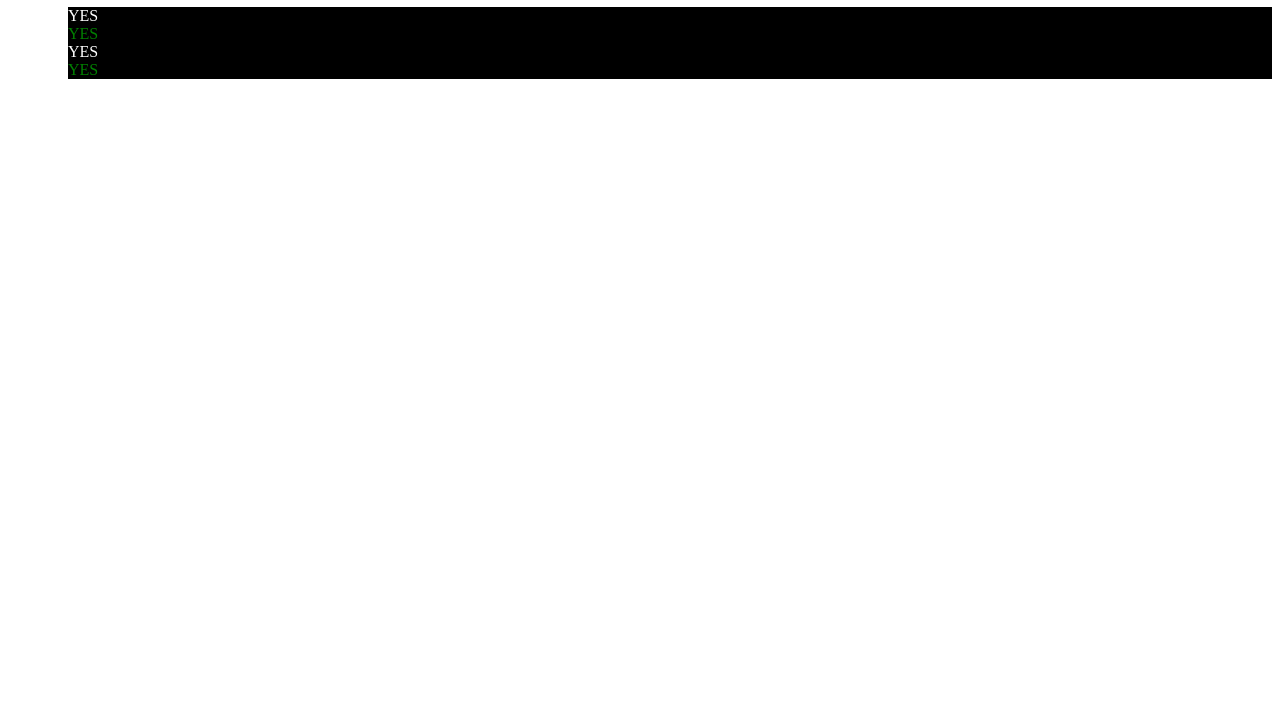
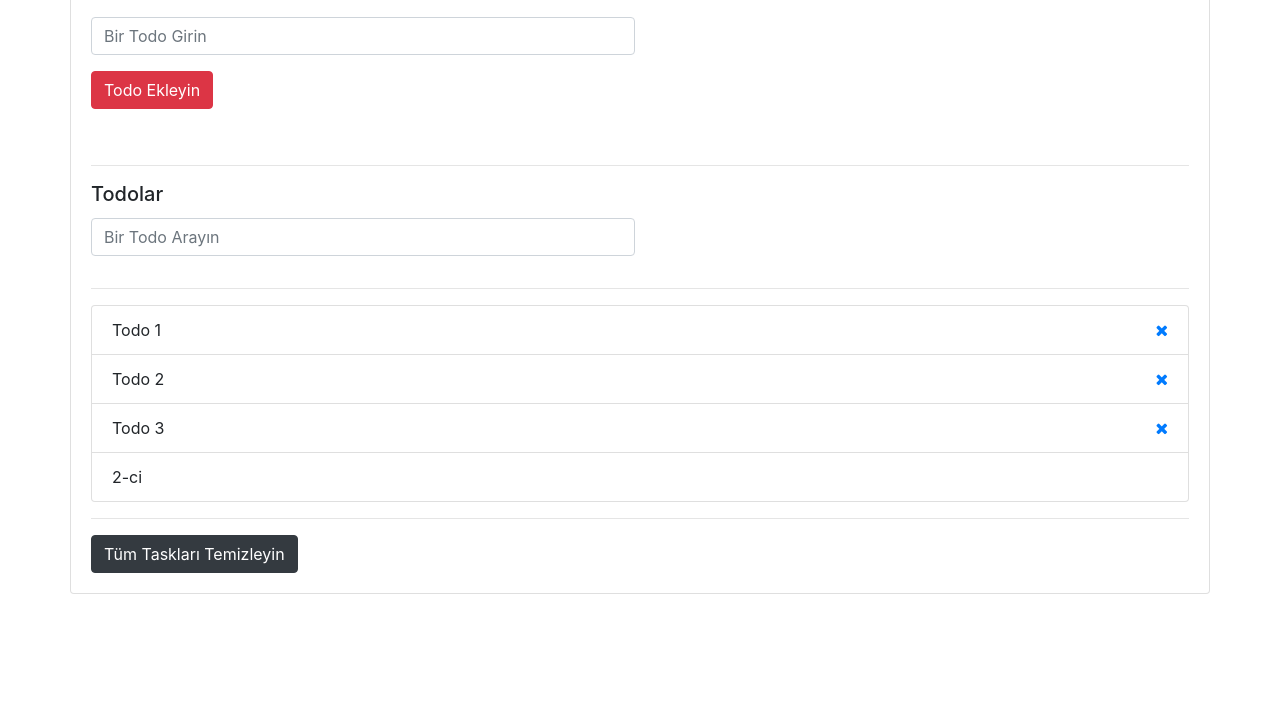
Before and after one commit to AynurSalimli/js, a plain HTML site: page DOM/ToDo/index.html in a window 1280 px wide. Shown: the part 73-800 px from the top of the page. Drawn offline with nearby package versions, Linux system fonts and the light colour scheme.

Commit message:
child elements

```diff
--- a/DOM/ToDo/app.js
+++ b/DOM/ToDo/app.js
@@ -1,68 +1,19 @@
-// let value;
-// value = document.all.length;
-// value = document.all[0];
-// value = document.all[document.all.length - 1];
+//
+let value;
+const todolist = document.querySelector(".list-group");
+const todo = document.querySelector(".list-group-item:nth-child(2)");
+const cardrow = document.querySelector(".card.row");
+value = todolist;
+value = todo;
+value = cardrow;
+//Child Nodes(text-daxil)
+value = todolist.childNodes[0];
 
-// const elements = document.all;
-// for (let i = 0; i < elements.length; i++) {
-//   console.log(elements[i]);
-// }
-
-// const collections = Array.from(document.all);
-// collections.forEach(function (collection) {
-//   console.log(collection);
-// });
-
-// value = document.body;
-// value = document.head;
-// value = document.location.hostname; //127.0.0.1
-// value = document.URL;
-// value = document.characterSet;
-// console.log(value);
-// console.log(this.document);
-
-// let value;
-// value = document;
-// value = document.scripts; //app.js en sonda olmalidir
-// value = document.links;
-// value = document.links[0].getAttribute("href");
-// value = document.links[0].getAttribute("class");
-
-// console.log(value);
-
-let element;
-
-element = document.getElementById("todo-form");
-element = document.getElementById("title");
-
-//Elementi class-a gore secme
-element = document.getElementsByClassName("todo-list")[2];
-element = document.getElementsByTagName("li");
-
-//Query Selector
-element = document.querySelector("li");
-element = document.querySelector("#todo-form");
-element = document.querySelectorAll("li");
-element.forEach(function (a) {
-  console.log(a);
-});
-
-//Style properties
-element = document.querySelectorAll("li");
-for (let i = 0; i < element.length; i++) {
-  element[i].style.color = "green";
-  element[i].style.marginLeft = "20px";
-  element[i].innerHTML = "YES";
-//   element[i].innerHTML = "<span style = 'color:red'>NO</span>";
-}
-
-element.forEach(function (el) {
-  el.style.background = "black";
-});
-
-last = document.querySelector("li:last-child");
-odd = document.querySelectorAll("li:nth-child(odd");
-odd.forEach(function (odd) {
-  odd.style.color = "white";
-});
-console.log(last);
+//Children
+value = todolist.children[todolist.children.length - 1].textContent = "2-ci";
+value = cardrow.children[0].textContent = "salam";
+value = todolist.lastElementChild;
+value = cardrow.parentElement.parentElement //body
+value = todo.nextElementSibling
+value = todo.previousElementSibling
+console.log(value);
--- a/DOM/ToDo/index.html
+++ b/DOM/ToDo/index.html
@@ -1,21 +1,84 @@
 <!DOCTYPE html>
 <html lang="en">
-  <head>
-    <meta charset="UTF-8" />
-    <meta name="viewport" content="width=device-width, initial-scale=1.0" />
-    <title>Document</title>
-    <link rel="stylesheet" href="style.css">
-  </head>
-  <body>
-    <h1 id="title">Todo</h1>
-    <a href="#" class="basic"></a>
-    <ul>
-      <li class="todo-list">List</li>
-      <li class="todo-list">List</li>
-      <li class="todo-list">List</li>
-      <li class="todo-list">List</li>
-    </ul>
-    <form id="todo-form"></form>
+<head>
+    <meta charset="UTF-8">
+    <meta name="viewport" content="width=device-width, initial-scale=1.0">
+    <meta http-equiv="X-UA-Compatible" content="ie=edge">
+    <link rel="stylesheet" href="https://stackpath.bootstrapcdn.com/font-awesome/4.7.0/css/font-awesome.min.css">
+    <link rel="stylesheet" href="https://maxcdn.bootstrapcdn.com/bootstrap/4.0.0/css/bootstrap.min.css" integrity="sha384-Gn5384xqQ1aoWXA+058RXPxPg6fy4IWvTNh0E263XmFcJlSAwiGgFAW/dAiS6JXm" crossorigin="anonymous">
+
+    <title>Todo List</title>
+</head>
+<body>
+    <div class="container" style ="margin-top:20px;">
+
+        <div class="card row">
+            <div class="card-header">Todo List</div>
+                <div class="card-body">
+                    <form id = "todo-form" name="form">
+                        <div class="form-row">
+                            <div class="form-group col-md-6">
+                                <input class="form-control" type="text" name="todo" id = "todo" placeholder="Bir Todo Girin">
+                            </div>
+                        </div>
+                        <button type="submit" class="btn btn-danger">Todo Ekleyin</button>
+                    </form>
+
+                </div>
+
+             <div class="card-body">
+                    <hr>
+                    <h5 class="card-title" id = "tasks-title">Todolar</h5>
+                    <div class="form-row">
+                            <div class="form-group col-md-6">
+                                <input class="form-control" type="text" name="filter" id = "filter" placeholder="Bir Todo Arayın">
+                            </div>
+                    </div>
+
+                    <hr>
+                    <ul class="list-group">
+                        <li class="list-group-item d-flex justify-content-between">
+                            Todo 1
+                            <a href = "#" class ="delete-item">
+                                <i class = "fa fa-remove"></i>
+                            </a>
+
+                        </li>
+                        <li class="list-group-item d-flex justify-content-between">
+                            Todo 2
+                            <a href = "#" class ="delete-item">
+                                <i class = "fa fa-remove"></i>
+                            </a>
+
+                        </li>
+                        <li class="list-group-item d-flex justify-content-between">
+                            Todo 3
+                            <a href = "#" class ="delete-item">
+                                <i class = "fa fa-remove"></i>
+                            </a>
+
+                        </li>
+                        <li class="list-group-item d-flex justify-content-between">
+                            Todo 4
+                            <a href = "#" class ="delete-item">
+                                <i class = "fa fa-remove"></i>
+                            </a>
+
+                        </li>
+                    </ul>
+                    <hr>
+                    <a id = "clear-todos" class="btn btn-dark" href="#">Tüm Taskları Temizleyin</a>
+                </div>
+              </div>
+
+    </div>
+
+
+
+
+    <script src="https://code.jquery.com/jquery-3.2.1.slim.min.js" integrity="sha384-KJ3o2DKtIkvYIK3UENzmM7KCkRr/rE9/Qpg6aAZGJwFDMVNA/GpGFF93hXpG5KkN" crossorigin="anonymous"></script>
+    <script src="https://cdnjs.cloudflare.com/ajax/libs/popper.js/1.12.9/umd/popper.min.js" integrity="sha384-ApNbgh9B+Y1QKtv3Rn7W3mgPxhU9K/ScQsAP7hUibX39j7fakFPskvXusvfa0b4Q" crossorigin="anonymous"></script>
+    <script src="https://maxcdn.bootstrapcdn.com/bootstrap/4.0.0/js/bootstrap.min.js" integrity="sha384-JZR6Spejh4U02d8jOt6vLEHfe/JQGiRRSQQxSfFWpi1MquVdAyjUar5+76PVCmYl" crossorigin="anonymous"></script>
     <script src="app.js"></script>
-  </body>
+</body>
 </html>
```
